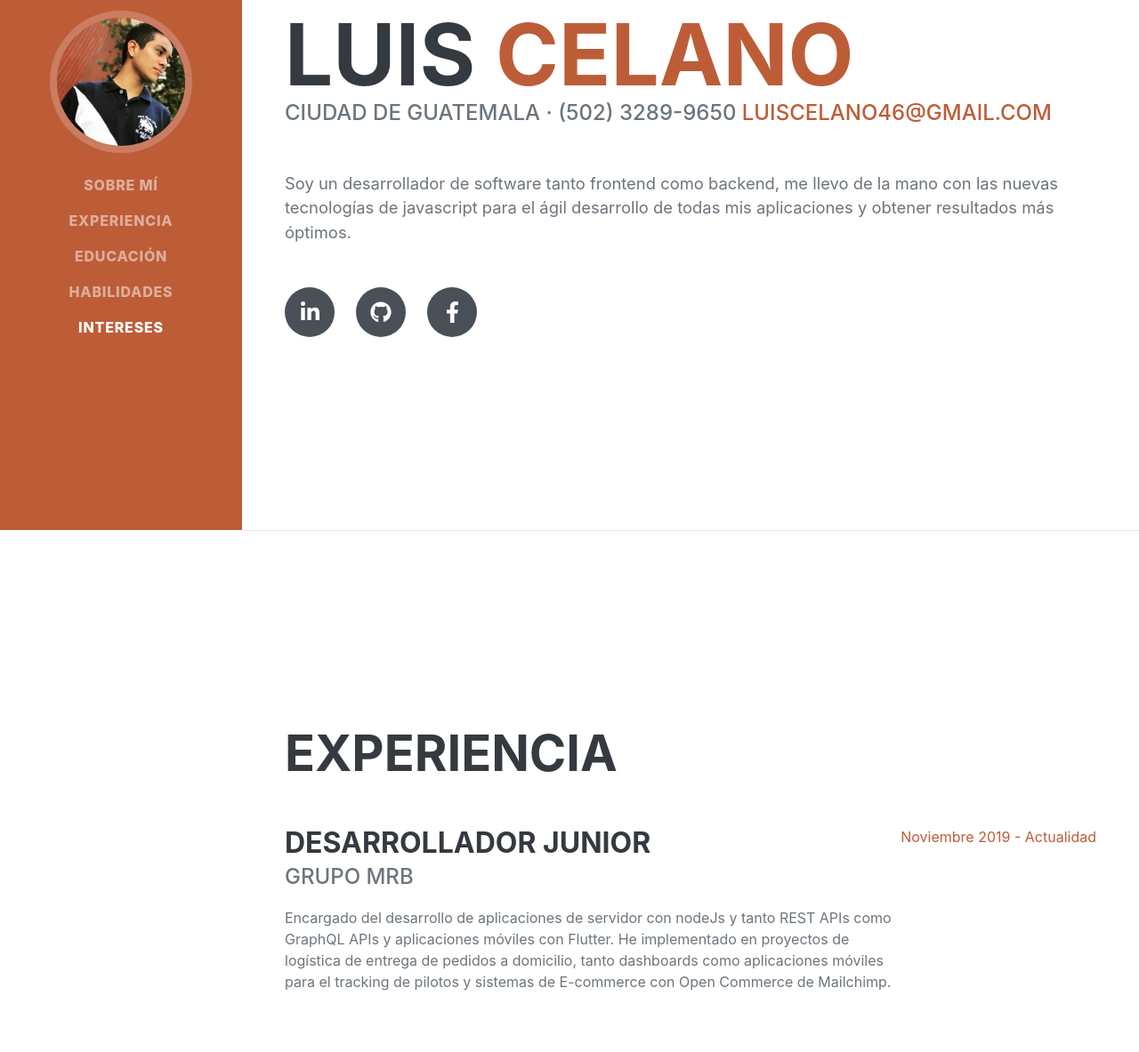
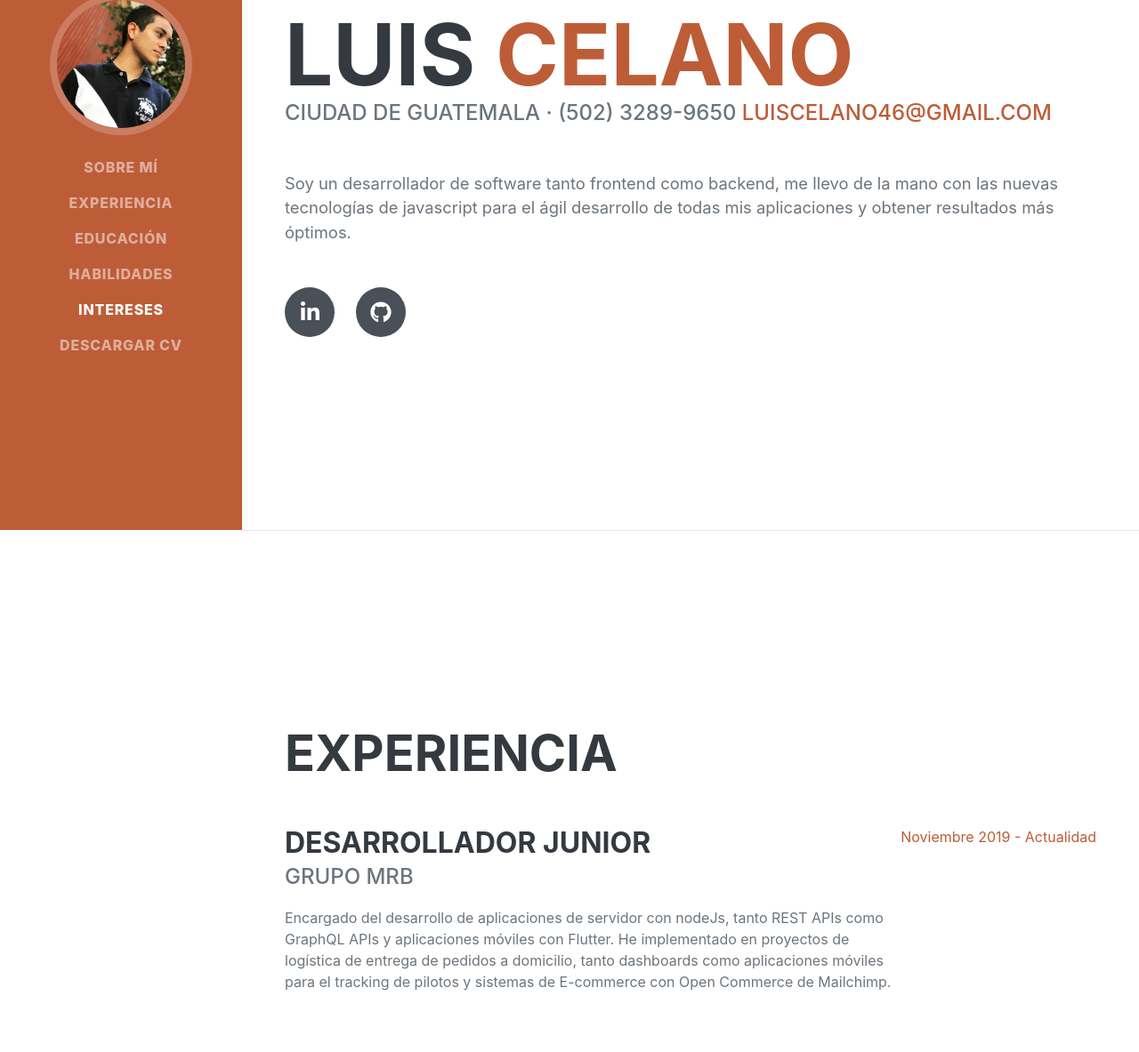
Before and after one commit to luiscelano/portfolio, a website: page src/index.html in a window 1280 px wide. Shown: the part 204-1387 px from the top of the page at 89% size. Drawn offline with nearby package versions, Linux system fonts and the light colour scheme; a web font is replaced by a local one.

Commit message:
published changes

```diff
--- a/src/index.html
+++ b/src/index.html
@@ -28,6 +28,7 @@
                     <li class="nav-item"><a class="nav-link js-scroll-trigger" href="#education">Educación</a></li>
                     <li class="nav-item"><a class="nav-link js-scroll-trigger" href="#skills">Habilidades</a></li>
                     <li class="nav-item"><a class="nav-link js-scroll-trigger" href="#interests">Intereses</a></li>
+                    <li class="nav-item"><a class="nav-link js-scroll-trigger" href="./assets/CV Luis Celano.pdf" download>Descargar CV</a></li>
                     <!-- <li class="nav-item"><a class="nav-link js-scroll-trigger" href="#awards">Logros</a></li> -->
                 </ul>
             </div>
@@ -41,7 +42,7 @@
                     <div class="subheading mb-5">Ciudad de Guatemala · (502) 3289-9650 <a href="mailto:luiscelano46@gmail.com">luiscelano46@gmail.com</a></div>
                     <p class="lead mb-5">Soy un desarrollador de software tanto frontend como backend, me llevo de la mano con las nuevas tecnologías de javascript para el ágil desarrollo de todas mis aplicaciones y obtener resultados más óptimos.</p>
                     <div class="social-icons">
-                        <a class="social-icon" href="#"><i class="fab fa-linkedin-in"></i></a><a class="social-icon" href="#"><i class="fab fa-github"></i></a><a class="social-icon" href="#"><i class="fab fa-facebook-f"></i></a>
+                        <a class="social-icon" href="https://linkedin.com/in/luiscelano"><i class="fab fa-linkedin-in"></i></a><a class="social-icon" href="https://github.com/luiscelano"><i class="fab fa-github"></i></a>
                     </div>
                 </div>
             </section>
--- a/src/js/components.js
+++ b/src/js/components.js
@@ -12,7 +12,7 @@ const jobs=[
         id:1,
         title:'Desarrollador Junior',
         subtitle:'Grupo MRB',
-        description:'Encargado del desarrollo de aplicaciones de servidor con nodeJs y tanto REST APIs como GraphQL APIs y aplicaciones móviles con Flutter. He implementado en proyectos de logística de entrega de pedidos a domicilio, tanto dashboards como aplicaciones móviles para el tracking de pilotos y sistemas de E-commerce con Open Commerce de Mailchimp.',
+        description:'Encargado del desarrollo de aplicaciones de servidor con nodeJs, tanto REST APIs como GraphQL APIs y aplicaciones móviles con Flutter. He implementado en proyectos de logística de entrega de pedidos a domicilio, tanto dashboards como aplicaciones móviles para el tracking de pilotos y sistemas de E-commerce con Open Commerce de Mailchimp.',
         trailing:'Noviembre 2019 - Actualidad'
     }
 ]
```
Also changed, not shown: 1 other file.
